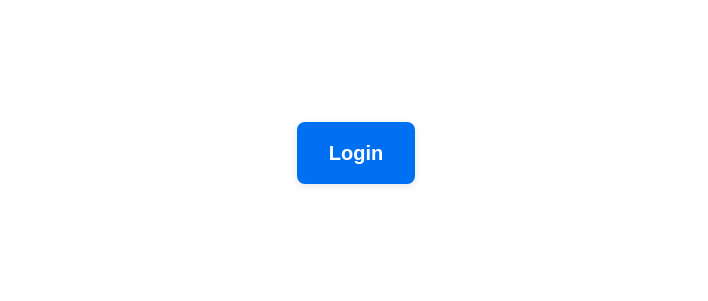
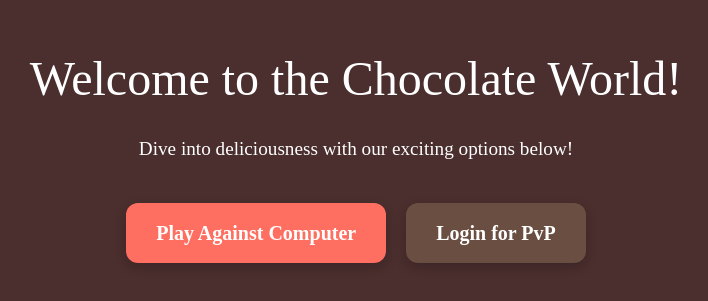
Before and after one commit to Duquesne-Computer-Science-Club/SteelHacks2025, a Next.js app in the folder steelhacks/: page / in a window 1280 px wide. Shown: the part 247-548 px from the top of the page, without its empty margins (284-992 px from the left). Built offline with nearby package versions, Linux system fonts and the light colour scheme.

Commit message:
Fixing main page to be interesting

```diff
--- a/steelhacks/src/app/page.tsx
+++ b/steelhacks/src/app/page.tsx
@@ -1,30 +1,77 @@
+'use client';
+
 import Link from 'next/link';
 
 export default function HomePage() {
+  const handleMouseEnter = (e) => {
+    e.target.style.transform = 'scale(1.05)';
+  };
+  const handleMouseLeave = (e) => {
+    e.target.style.transform = 'scale(1)';
+  };
+
   return (
     <main
       style={{
         minHeight: '100vh',
+        backgroundColor: '#4B2E2E', // deep chocolate background
         display: 'flex',
+        flexDirection: 'column',
         justifyContent: 'center',
         alignItems: 'center',
+        padding: '40px',
+        fontFamily: "'Pacifico', cursive", // optional fun font
+        color: '#fff',
+        textAlign: 'center',
       }}
     >
-      <Link
-        href="/auth"
+      <h1 style={{ fontSize: '3rem', marginBottom: '20px' }}>Welcome to the Chocolate World!</h1>
+      <p style={{ fontSize: '1.2rem', marginBottom: '40px' }}>
+        Dive into deliciousness with our exciting options below!
+      </p>
+      {/* Buttons */}
+      <div style={{ display: 'flex', gap: '20px', flexWrap: 'wrap' }}>
+        {/* Link to /game */}
+        <Link href="/game" legacyBehavior>
+          <a
             style={{
-          padding: '1rem 2rem',
-          background: '#0070f3',
+              padding: '15px 30px',
+              backgroundColor: '#FF6F61', // coral pink
               color: '#fff',
-          borderRadius: '8px',
-          textDecoration: 'none',
+              borderRadius: '12px',
               fontSize: '1.25rem',
               fontWeight: 'bold',
-          boxShadow: '0 2px 8px rgba(0,0,0,0.1)',
+              textDecoration: 'none',
+              boxShadow: '0 4px 12px rgba(0,0,0,0.2)',
+              transition: 'all 0.3s ease',
             }}
+            onMouseEnter={handleMouseEnter}
+            onMouseLeave={handleMouseLeave}
           >
-        Login
+            Play Against Computer
+          </a>
         </Link>
+        {/* Link to /auth */}
+        <Link href="/auth" legacyBehavior>
+          <a
+            style={{
+              padding: '15px 30px',
+              backgroundColor: '#6A4E42', // rich brown
+              color: '#fff',
+              borderRadius: '12px',
+              fontSize: '1.25rem',
+              fontWeight: 'bold',
+              textDecoration: 'none',
+              boxShadow: '0 4px 12px rgba(0,0,0,0.2)',
+              transition: 'all 0.3s ease',
+            }}
+            onMouseEnter={handleMouseEnter}
+            onMouseLeave={handleMouseLeave}
+          >
+            Login for PvP
+          </a>
+        </Link>
+      </div>
     </main>
   );
 }
```
Lines whose indentation alone changed are shown as unchanged.
